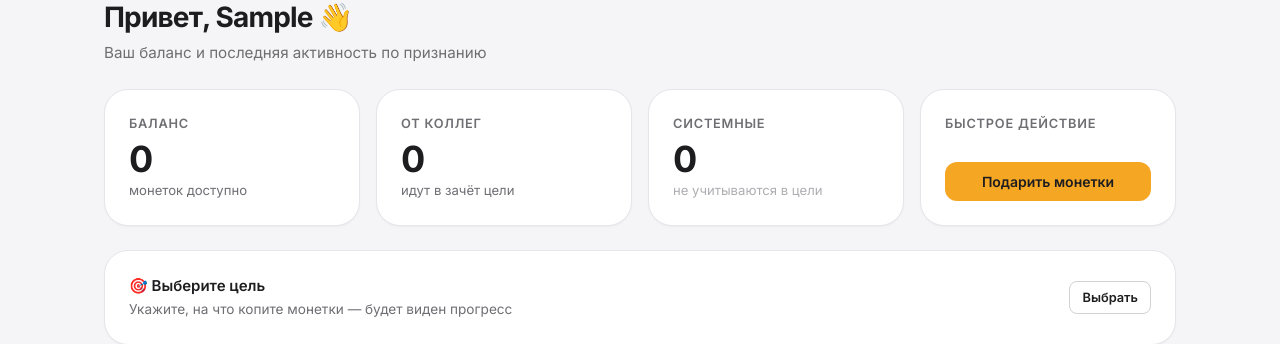
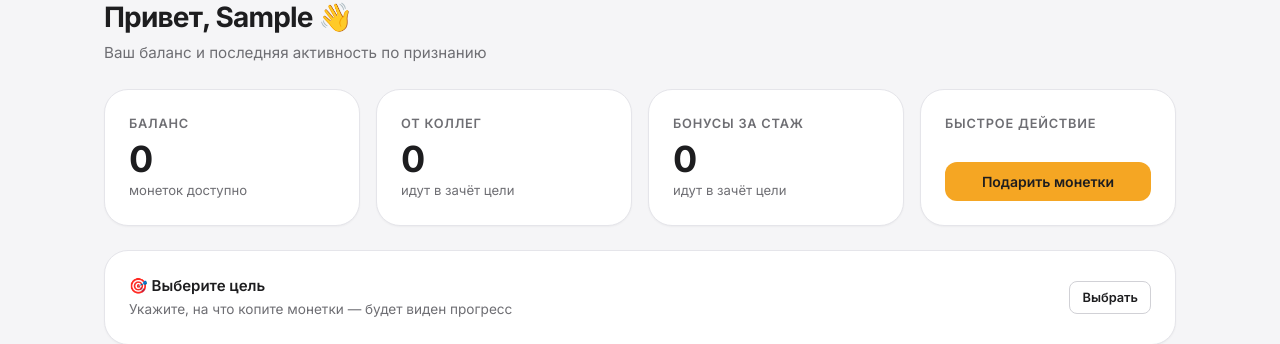
Before and after one commit to emilmurtazin/spasibo-kollege, a Django app: page /dashboard/ in a window 1280 px wide. Shown: the part 139-483 px from the top of the page. Run offline with Django 5.2, Linux system fonts and the light colour scheme; the visitor is signed in with stand-in values (Sample User, id 1); data comes from the database, SQL or seed files in the repository; data that the repository does not hold is empty.

Commit message:
Add files via upload

```diff
--- a/templates/core/dashboard.html
+++ b/templates/core/dashboard.html
@@ -20,9 +20,9 @@
     <p class="sk-card__meta">идут в зачёт цели</p>
   </div>
   <div class="sk-card">
-    <p class="sk-card__title">Системные</p>
-    <p class="sk-card__value">{{ coins_from_system }}</p>
-    <p class="sk-card__meta" style="color:var(--c-placeholder);">не учитываются в цели</p>
+    <p class="sk-card__title">Бонусы за стаж</p>
+    <p class="sk-card__value">{{ coins_from_bonus }}</p>
+    <p class="sk-card__meta">идут в зачёт цели</p>
   </div>
   <div class="sk-card" style="display:flex;flex-direction:column;justify-content:space-between;">
     <p class="sk-card__title">Быстрое действие</p>
@@ -47,7 +47,7 @@
   <div style="display:flex;justify-content:space-between;align-items:center;margin-top:6px;flex-wrap:wrap;gap:4px;">
     <p style="font-size:.8rem;color:var(--c-muted);margin:0;">{{ progress_percent }}% выполнено</p>
     <p style="font-size:.78rem;color:var(--c-placeholder);margin:0;">
-      В зачёт идут только монетки от коллег · системные начисления не учитываются
+      В зачёт идут монетки от коллег и бонусы за стаж · ежемесячные начисления не учитываются
     </p>
   </div>
 </div>
--- a/templates/core/profile.html
+++ b/templates/core/profile.html
@@ -25,7 +25,7 @@
         <div><span style="color:var(--c-muted);">Баланс</span><br><strong><svg class="sk-coin-icon sk-coin-icon--md" aria-hidden="true" viewBox="0 0 24 24" xmlns="http://www.w3.org/2000/svg"><circle cx="12" cy="12" r="10" fill="#F5A623" stroke="#C8832A" stroke-width="1.5"/><circle cx="12" cy="12" r="7.5" fill="none" stroke="rgba(200,131,42,0.45)" stroke-width="0.8" stroke-dasharray="2.5 2"/><text x="12" y="16.5" text-anchor="middle" font-size="9" font-weight="700" font-family="Arial,sans-serif" fill="#6B3800">C</text></svg> {{ user.balance }}</strong></div>
       </div>
     <div style="background:var(--c-bg);border:1px solid var(--c-border);border-radius:var(--r-lg);padding:12px 16px;font-size:.82rem;color:var(--c-muted);margin-top:12px;line-height:1.5;">
-      ℹ️ В зачёт цели идут только монетки, полученные от коллег. Ежемесячные начисления и бонусы за стаж не учитываются.
+      ℹ️ В зачёт цели идут монетки от коллег и бонусы за стаж. Ежемесячные начисления (30 монеток в начале месяца) не учитываются.
     </div>
     </div>
 
```
